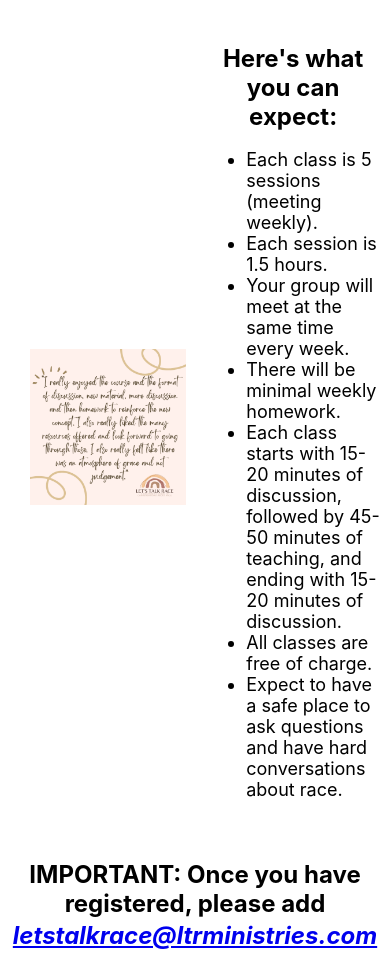
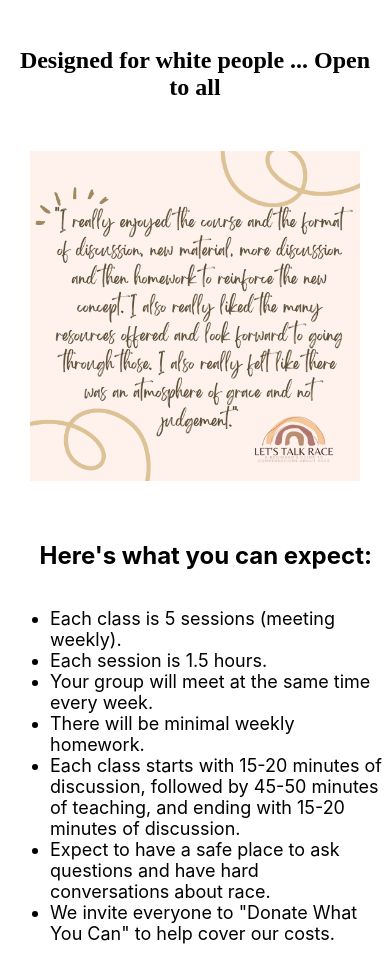
Before and after one commit to sd99park/Lets-Talk-Race-Website, a React (Create React App) app: page /Registration in a window 390 px wide. Shown: the part 1026-1983 px from the top of the page. Built offline with nearby package versions, Linux system fonts and the light colour scheme.

Commit message:
Small Updates

```diff
--- a/src/components/Footer.css
+++ b/src/components/Footer.css
@@ -2,18 +2,8 @@
   background-color: rgba(51 26 18);
 }
 
-.footer-legal {
-  color: rgba(185 144 116);
-  padding: 0;
-  margin: 0 0 0 50px;
-  padding-bottom: 5px;
-  text-align: center;
-  font-family: "Montserrat";
-  font-size: 12px;
-}
-
 .footer-container {
-  padding: 0.5cm 0cm;
+  padding-top: 0.5cm;
   display: flex;
   align-items: center;
 }
@@ -90,22 +80,51 @@
   }
 
   .foot-logo {
-    display: block;
+    display: flex;
     padding-bottom: 5px;
     margin: 0 auto;
   }
+
+  .footer-bottom {
+    align-items: center;
+  }
+
+  .foot-hw {
+    position: unset;
+    justify-content: center;
+    display: flex;
+    margin: 0 auto;
+    padding-left: 0px !important;
+    padding-bottom: 10px;
+    align-self: center;
+    margin-bottom: 10px;
+  }
+}
+
+.foot-hw:hover {
+  cursor: pointer;
+}
+
+.footer-bottom {
+  display: flex;
+  flex-direction: column;
+  align-items: flex-end;
+  width: 100%;
 }
 
 .foot-hw {
+  position: relative;
+  padding-left: 30px;
+  align-self: flex-start;
+  bottom: -15px;
+}
+
+.footer-legal {
   color: rgba(185 144 116);
   padding: 0;
-  margin: 0 0 0 20px;
+  margin: 0 auto;
   padding-bottom: 5px;
-  text-align: center;
+  align-items: center;
   font-family: "Montserrat";
   font-size: 12px;
 }
-
-.foot-hw:hover {
-  color: rgba(160 97 48);
-}
--- a/src/components/Footer.js
+++ b/src/components/Footer.js
@@ -1,5 +1,6 @@
 import { useNavigate } from "react-router-dom";
 import BannerLogo from "../img/BannerLogo.png";
+import homeworkLogo from "../img/homeworkLogo.png";
 import "./Footer.css";
 
 const Footer = () => {
@@ -68,16 +69,18 @@ const Footer = () => {
             Join our mailing list
           </p>
         </div>
-        <div style={{ display: "flex" }}>
-          <p
-            onClick={() => {
-              navigate("/Homework");
-              window.scrollTo(0, 0);
-            }}
-            className="foot-hw"
-          >
-            Homework
-          </p>
+
+        <div className="footer-bottom">
+          <div className="foot-hw">
+            <img
+              src={homeworkLogo}
+              style={{ width: "15%" }}
+              onClick={() => {
+                navigate("/Homework");
+                window.scrollTo(0, 0);
+              }}
+            />
+          </div>
           <p className="footer-legal">
             LTR Ministries, Inc. is a 501(c)3 organization. All donations are
             tax-deductible
--- a/src/components/Homework/HW Pages/ClassPrework.js
+++ b/src/components/Homework/HW Pages/ClassPrework.js
@@ -30,7 +30,7 @@ const ClassPrework = () => {
         <iframe
           width="560"
           height="315"
-          src="https://www.youtube.com/embed/FuoY9bp2DVU"
+          src="https://www.youtube.com/embed/XWOvxZa1hZI"
           title="YouTube video player"
           frameborder="0"
           allow="accelerometer; autoplay; clipboard-write; encrypted-media; gyroscope; picture-in-picture; web-share"
--- a/src/components/Register.css
+++ b/src/components/Register.css
@@ -78,3 +78,27 @@
 .register-text {
   max-width: 50%;
 }
+
+@media (max-width: 800px) {
+  .register-sections {
+    display: block;
+  }
+
+  .register-header,
+  .register-paragraph,
+  .register-list-title,
+  .register-rules-title,
+  .register-rules-para {
+    padding: 20px;
+    width: 190%;
+  }
+
+  .register-rules-list,
+  .register-expect-list {
+    width: 180%;
+  }
+
+  .register-important-title-fancy {
+    padding: 10px;
+  }
+}
--- a/src/constants/RegistrationConstants.js
+++ b/src/constants/RegistrationConstants.js
@@ -11,9 +11,10 @@ export const regExpect3 = "Your group will meet at the same time every week.";
 export const regExpect4 = "There will be minimal weekly homework.";
 export const regExpect5 =
   "Each class starts with 15-20 minutes of discussion, followed by 45-50 minutes of teaching, and ending with 15-20 minutes of discussion.";
-export const regExpect6 = "All classes are free of charge.";
+export const regExpect6 =
+  "Expect to have a safe place to ask questions and have hard conversations about race.";
 export const regExpect7 =
-  "Expect to have a safe place to ask questions and have hard conversations about race.";
+  'We invite everyone to "Donate What You Can" to help cover our costs.';
 
 export const regImportantPt1 =
   "IMPORTANT: Once you have registered, please add ";
```
